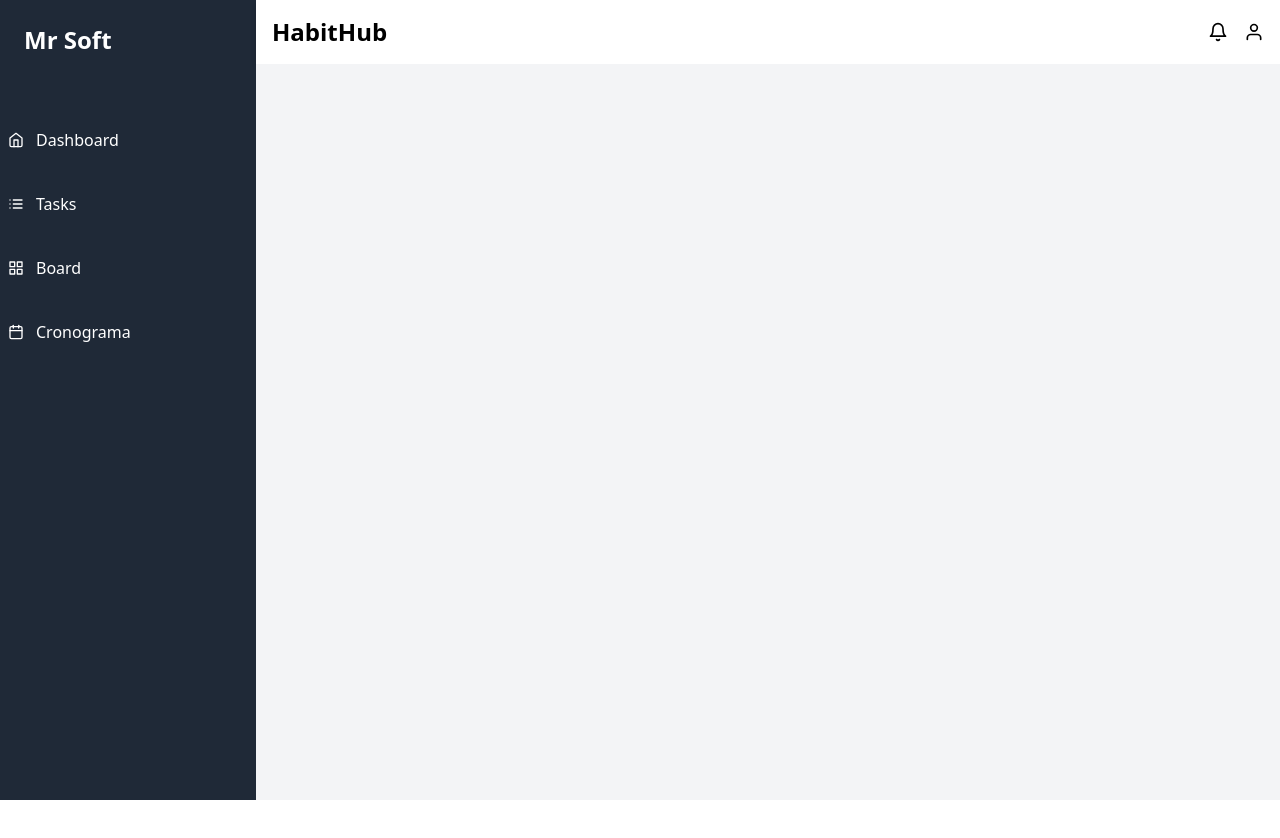
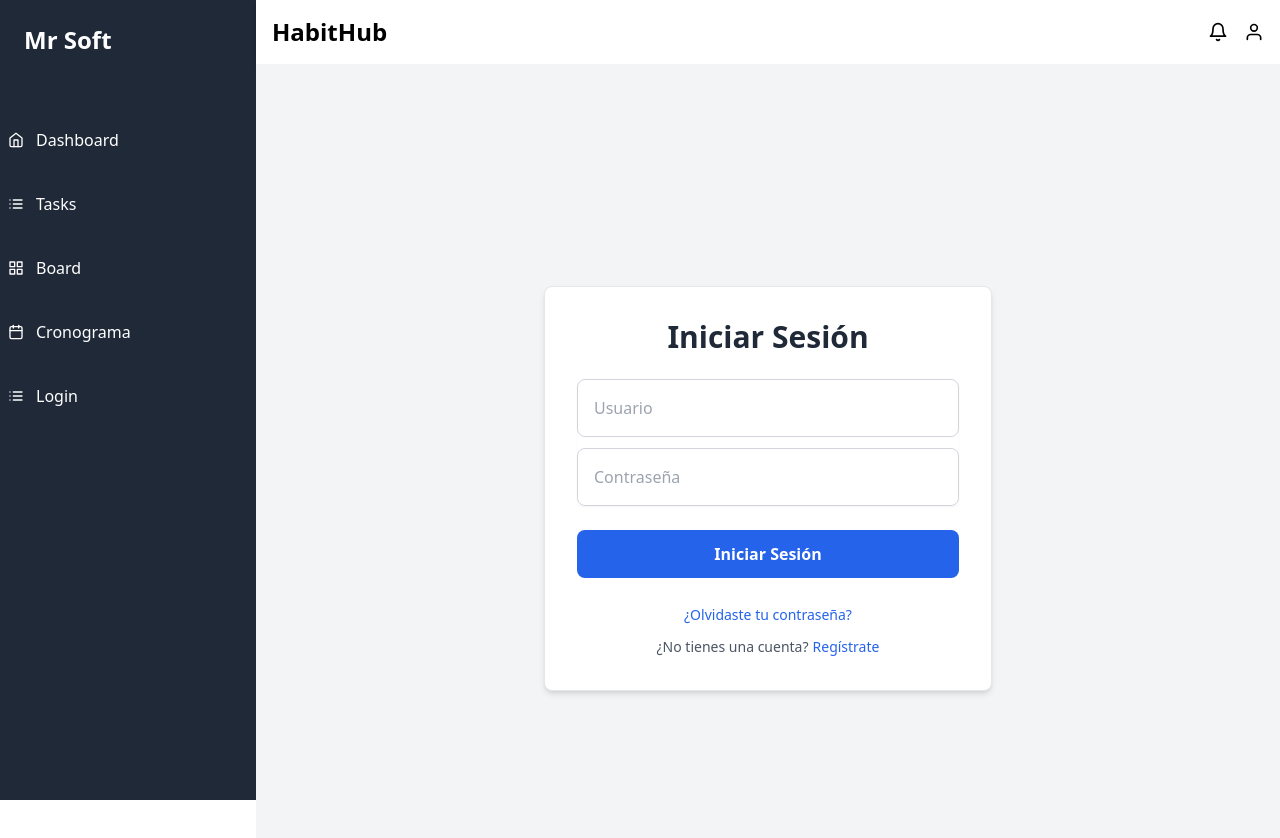
Before and after one commit to jmonjaronz/HabitHub, a React (Vite) app: page / in a window 1280 px wide. Shown: the top 838 px of the page. Before the commit the page ends 800 px from the top, so only its background shows below. Built offline with nearby package versions, Linux system fonts and the light colour scheme.

Commit message:
Creación de Login

```diff
--- a/package.json
+++ b/package.json
@@ -10,6 +10,8 @@
     "preview": "vite preview"
   },
   "dependencies": {
+    "@hookform/resolvers": "^3.9.0",
+    "@shadcn/ui": "^0.0.4",
     "date-fns": "^4.1.0",
     "moment": "^2.30.1",
     "react": "^18.3.1",
--- /dev/null
+++ b/src/@types/shadcn.d.ts
@@ -0,0 +1,7 @@
+// @ts-expect-error: This module does not have type definitions available.
+declare module 'shadcn' {
+    export const Button: any; // eslint-disable-line @typescript-eslint/no-explicit-any
+    export const Input: any; // eslint-disable-line @typescript-eslint/no-explicit-any
+    export const Label: any; // eslint-disable-line @typescript-eslint/no-explicit-any
+    // Agrega más componentes según sea necesario.
+  }
--- a/src/App.tsx
+++ b/src/App.tsx
@@ -5,6 +5,7 @@ import Dashboard from './pages/Dashboard';
 import Board from './pages/Board';
 import Tasks from './pages/TaskManager';
 import Cronograma from './pages/Cronograma';
+import Login from './pages/Login'; // Asegúrate de que la ruta sea correcta
 
 const App = () => {
   return (
@@ -15,11 +16,12 @@ const App = () => {
           <Header />
           <main className="p-6 bg-gray-100 flex-grow">
             <Routes>
+              <Route path="/" element={<Login />} />
               <Route path="/dashboard" element={<Dashboard />} />
               <Route path="/board" element={<Board />} />
               <Route path="/tasksmanager" element={<Tasks />} />
               <Route path="/cronograma" element={<Cronograma />} />
-              {/* Agregar más rutas*/}
+              {/* Agregar más rutas */}
             </Routes>
           </main>
         </div>
--- a/src/components/Sidebar.tsx
+++ b/src/components/Sidebar.tsx
@@ -29,6 +29,11 @@ const Sidebar = () => {
               <FiCalendar className="mr-3" /> Cronograma
             </Link>
           </li>
+          <li className="mb-6">
+            <Link to="/" className="flex items-center text-white hover:bg-gray-700 p-2 rounded">
+              <FiList className="mr-3" /> Login
+            </Link>
+          </li>
         </ul>
       </nav>
     </div>
--- a/src/components/TaskModal.tsx
+++ b/src/components/TaskModal.tsx
@@ -121,10 +121,10 @@ const TaskModal: React.FC<TaskModalProps> = ({ task, isOpen, onClose, onSave, is
             onChange={(e) => setStatus(e.target.value)}
             className="border p-2 rounded-md w-full"
           >
-            <option value="To do">Por hacer</option>
-            <option value="In Progress">En progreso</option>
-            <option value="In Review">En revisión</option>
-            <option value="Done">Hecho</option>
+            <option value="To do">To do</option>
+            <option value="In Progress">In Progress</option>
+            <option value="In Review">In Review</option>
+            <option value="Done">Done</option>
           </select>
         </div>
         <div className="flex justify-end space-x-2">
--- /dev/null
+++ b/src/pages/Login.tsx
@@ -0,0 +1,82 @@
+import React, { useState } from 'react';
+import { useNavigate } from 'react-router-dom';
+
+const Login = () => {
+  const [username, setUsername] = useState('');
+  const [password, setPassword] = useState('');
+  const navigate = useNavigate();
+
+  const handleSubmit = (e: React.FormEvent<HTMLFormElement>) => {
+    e.preventDefault();
+    // Lógica para verificar las credenciales
+    if (username === 'admin' && password === 'password') {
+      navigate('/dashboard');
+    } else {
+      alert('Credenciales incorrectas');
+    }
+  };
+
+  return (
+    <div className="flex justify-center items-center h-screen bg-gray-100">
+      <div className="w-full max-w-md p-8 space-y-6 bg-white shadow-md rounded-lg border border-gray-200">
+        <h2 className="text-center text-3xl font-extrabold text-gray-800">Iniciar Sesión</h2>
+        <form onSubmit={handleSubmit} className="mt-8 space-y-6">
+          <div className="rounded-md shadow-sm -space-y-px">
+            <div>
+              <label htmlFor="username" className="sr-only">
+                Usuario
+              </label>
+              <input
+                id="username"
+                name="username"
+                type="text"
+                required
+                placeholder="Usuario"
+                value={username}
+                onChange={(e) => setUsername(e.target.value)}
+                className="mb-3 p-4 border border-gray-300 rounded-lg focus:outline-none focus:ring-2 focus:ring-blue-600 focus:border-transparent transition duration-150 ease-in-out w-full"
+              />
+            </div>
+            <div>
+              <label htmlFor="password" className="sr-only">
+                Contraseña
+              </label>
+              <input
+                id="password"
+                name="password"
+                type="password"
+                required
+                placeholder="Contraseña"
+                value={password}
+                onChange={(e) => setPassword(e.target.value)}
+                className="p-4 border border-gray-300 rounded-lg focus:outline-none focus:ring-2 focus:ring-blue-600 focus:border-transparent transition duration-150 ease-in-out w-full"
+              />
+            </div>
+          </div>
+
+          <div>
+            <button
+              type="submit"
+              className="w-full bg-blue-600 hover:bg-blue-700 text-white font-bold py-3 rounded-lg transition duration-200 ease-in-out transform hover:scale-105"
+            >
+              Iniciar Sesión
+            </button>
+          </div>
+        </form>
+        <div className="text-center">
+          <a href="#" className="text-sm text-blue-600 hover:underline">
+            ¿Olvidaste tu contraseña?
+          </a>
+          <div className="mt-2">
+            <span className="text-sm text-gray-600">¿No tienes una cuenta?</span>
+            <a href="#" className="text-sm text-blue-600 hover:underline ml-1">
+              Regístrate
+            </a>
+          </div>
+        </div>
+      </div>
+    </div>
+  );
+};
+
+export default Login;
```
Also changed, not shown: 1 other file (tests, documents, lock files or other folders).
